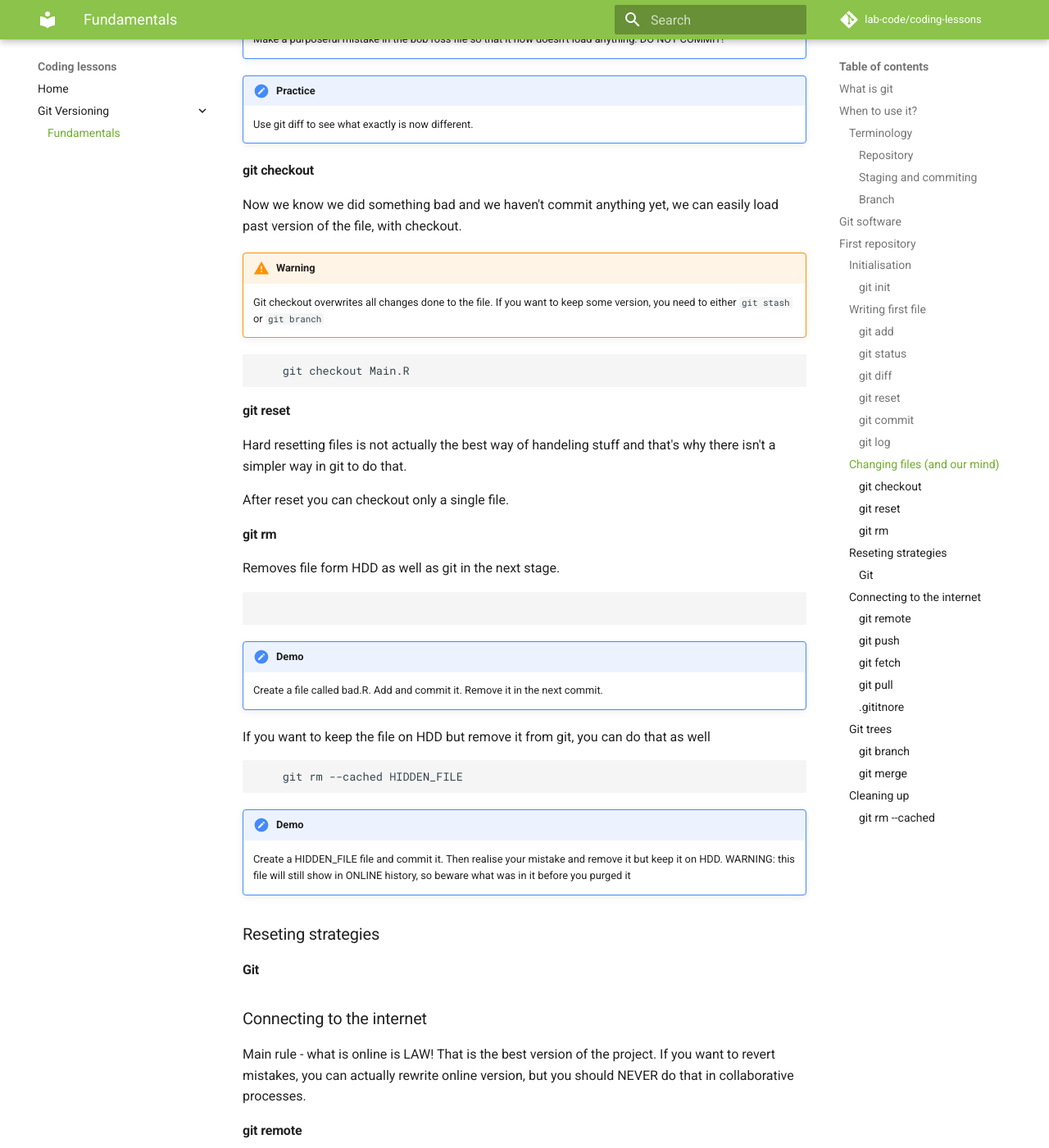
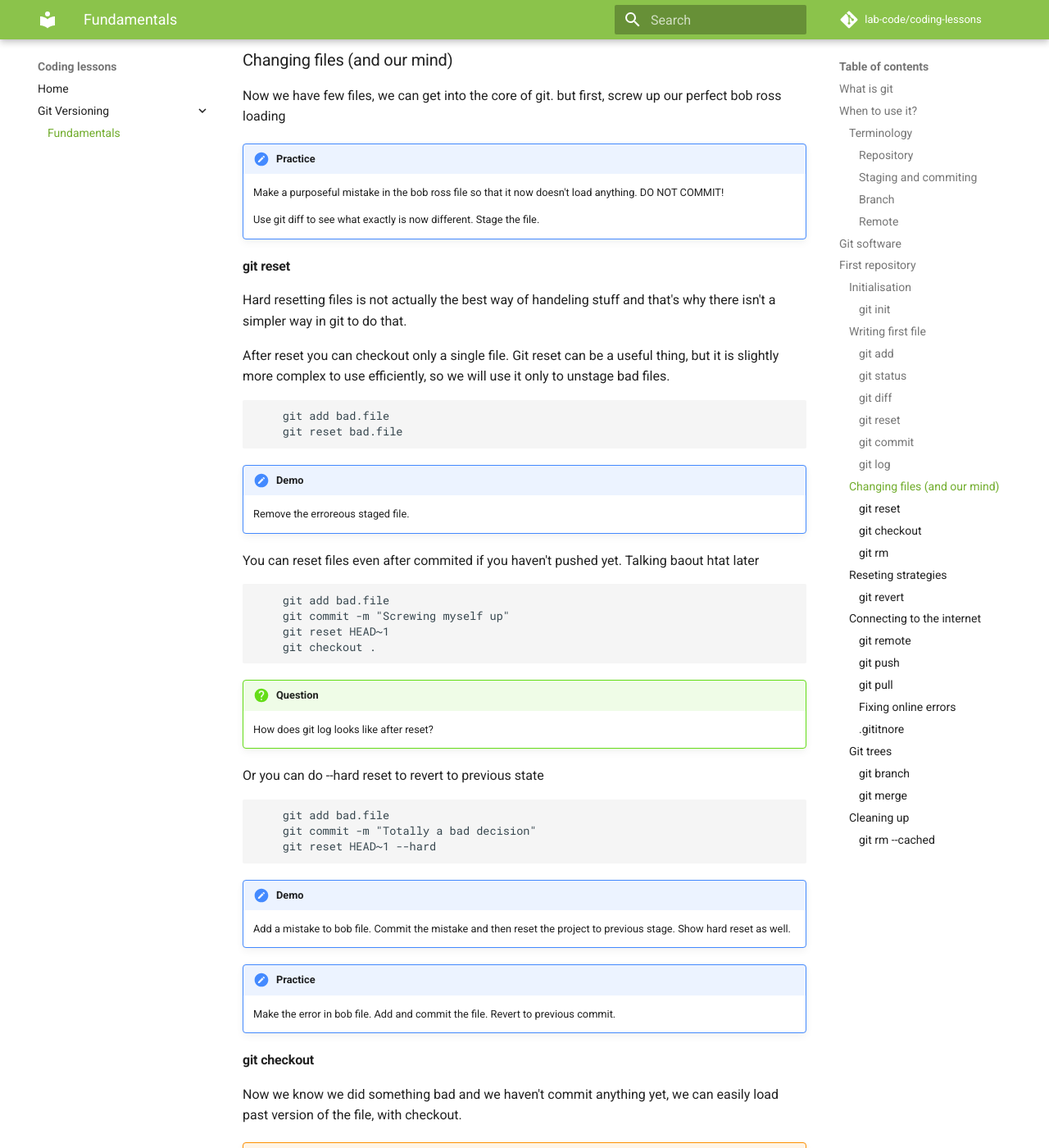
Before and after one commit to lab-code/coding-lessons, an MkDocs documentation site: the page built from docs/git/fundamentals.md, in a window 1280 px wide and 1400 px high, scrolled down 5449 px. Shown: the whole window at 82% size. Built offline with MkDocs 1.6.1 and Material for MkDocs 9.7.7, drawn with Linux system fonts in a browser that asks for light colours; comment, search, counter and statistics services are not loaded; old or Windows-style settings are respelled for this version of MkDocs; some of the changed text lies outside the part shown.

Commit message:
Extends the notes

````diff
--- a/docs/git/fundamentals.md
+++ b/docs/git/fundamentals.md
@@ -45,7 +45,15 @@ Process of adding files under version control. Staging prepares them for the com
 Stagin and commiting are separated becasue of practical reasons. You might need to stage multiple files before you want to commit to the commit.
 
 #### Branch
-Path of your project with the linear history - also calledd working tree.
+Path of your project with the linear history. Points to the latest commit in a particular "branch".
+
+Default branch is master.
+
+Common names can be *develop*, *addingEEGLAB* etc.
+
+#### Remote
+
+Online repositoryy that keeps the .git folder with entire project in it.
 
 ## Git software
 
@@ -101,7 +109,7 @@ Git add has several shorthands to add all files you have changed.
 ```
 
 !!! Demo
-    Create README.md and main.R file
+    Create README.md and main.R file. Add README to the stagin area.
 
 now let's learn a seccond command
 #### git status
@@ -132,8 +140,7 @@ Different types of diffs
 #### git reset
 Git reset allows removing files from staged area. It doens't modify nor change the file, it only unstages it.
 ```
-    git reset Main.
-
+git reset Main.
 ```
 
 #### git commit
@@ -157,9 +164,11 @@ git commit -m "Initial commit"
 ```
 
 !!! Practice
-    Now make simple modifications to Main.R to load bob ross paintings from [here](https://raw.githubusercontent.com/fivethirtyeight/data/master/bob-ross/elements-by-episode.csv) into variable called `df_bob`.
+    Now make simple modifications to main.R to load bob ross paintings from [here](https://raw.githubusercontent.com/fivethirtyeight/data/master/bob-ross/elements-by-episode.csv) into variable called `df_bob`.
 
-    Check status of your branch. Stage the file and commit it with some message.
+    Check status of your branch. Stage the file and commit it with some message. Do this several times. Always add and commit only one or two lines of code.
+
+
 
 #### git log
 
@@ -177,31 +186,76 @@ git log --pretty=online
 
 Now we have few files, we can get into the core of git. but first, screw up our perfect bob ross loading
 
-!!! Task
+!!! Practice
     Make a purposeful mistake in the bob ross file so that it now doesn't load anything. DO NOT COMMIT!
 
+    Use git diff to see what exactly is now different. Stage the file.
+
+#### git reset
+Hard resetting files is not actually the best way of handeling stuff and that's why there isn't a simpler way in git to do that.
+
+After reset you can checkout only a single file. Git reset can be a useful thing, but it is slightly more complex to use efficiently, so we will use it only to unstage bad files.
+
+```
+    git add bad.file
+    git reset bad.file
+```
+
+!!! Demo
+    Remove the erroreous staged file.
+
+You can reset files even after commited if you haven't pushed yet. Talking baout htat later
+
+```
+    git add bad.file
+    git commit -m "Screwing myself up"
+    git reset HEAD~1
+    git checkout .
+```
+
+
+!!! Question
+    How does git log looks like after reset?
+
+Or you can do --hard reset to revert to previous state
+
+```
+    git add bad.file
+    git commit -m "Totally a bad decision"
+    git reset HEAD~1 --hard
+```
+
+!!! DEMO
+    Add a mistake to bob file. Commit the mistake and then reset the project to previous stage. Show hard reset as well.
+
 !!! Practice
-    Use git diff to see what exactly is now different.
+    Make the error in bob file. Add and commit the file. Revert to previous commit.
+
 
 #### git checkout
 Now we know we did something bad and we haven't commit anything yet, we can easily load past version of the file, with checkout.
 
 !!! WARNING
-    Git checkout overwrites all changes done to the file. If you want to keep some version, you need to either `git stash` or `git branch`
+    Git checkout overwrites all changes done to the file without warning. If you want to keep some version, you need to either `git stash` or `git branch`
 
 ```
-    git checkout Main.R
+    git checkout main.R
 ```
 
-#### git reset
-Hard resetting files is not actually the best way of handeling stuff and that's why there isn't a simpler way in git to do that.
+After file is commited, checkout serves another purpose. It allows us to checkout the project at a certain timepoint.
 
-After reset you can checkout only a single file.
+!!! DEMO
+    Make some elaborate changes to the main.R. Add the change
+
+```
+    git checkout 34hb56
+    git reset --hard
+```
 
 #### git rm
 Removes file form HDD as well as git in the next stage.
+```
 
-```
 ```
 
 !!! Demo
@@ -217,24 +271,90 @@ If you want to keep the file on HDD but remove it from git, you can do that as w
     Create a HIDDEN_FILE file and commit it. Then realise your mistake and remove it but keep it on HDD. WARNING: this file will still show in ONLINE history, so beware what was in it before you purged it
 
 ### Reseting strategies
+Rule of thumb is, that if you pushed online, you should never revert back. If you are working on a local PC, you are finne and safe and can do whatever. Reset, reset hard, checkout ...
 
-#### Git
+If you pushed online, there is another way
+
+#### git revert
+Git revert creates a new commit that reverts the ast several. That way we are still continuing linearly
+
+```
+    git add bad-life-decision.md
+    git commit -m "Adds all the bad deccisions"
+    git revert HEAD #reverts latest commit
+    git revert sha-commit #reverts particular commit
+```
+
+!!! Demo
+    Add a mistake to the bob ross file.
+
+!!! Practice
+    Create two new lines in bob ross file. commit the changes. Revert the changes. take a look at the log.
+
+    Reset the repository to the state before you even added the files.
 
 ### Connecting to the internet
 
 Main rule - what is online is LAW! That is the best version of the project. If you want to revert mistakes, you can actually rewrite online version, but you should NEVER do that in collaborative processes.
 
 #### git remote
-Multiple remotes?
+Remote is factically a url pointing to an online repository where you can push your changes and kee it in sync with your local changes.
+
+Default remote is called `origin`. You can change it but it is not recommended. Get used to it.
+
+```
+    git remote add origin https://address.com/repository.git
+```
+
+You can have multiple remotes .. e.g. one for your private development and one for keeping track of a package you are using being developed. That is basically how forking works. We will get into that next time.
 
 #### git push
 
+Git push pushes your .git repository online.
+
+!!! Practice
+    Push your current repository online
+
+
+ANy push you are making wants to be linear, meaning that if you reverted to past version, you will not be able to push.
+
+!!! Practice
+    Revert your repository to one step back. Try to push. You can't. we will go about it in the next excercise
+
+Explain what is problem with reverting states.
+#### git pull
+Pull does two things ... fetch and merge. We will talk about merge with branching, but if you have a single branch and linear history, you should be fie with pulls.
+
+```
+git pull
+```
+
+!!! Practice
+    Pull the repository that is now behind. You should now be at the tip of your current repository,
+
+
+#### Fixing online errors
+Now it is time to understand the purpose of git revert.
+
+!!! Practice
+    Make a mistake in your file. Commit and push it.
+
+    Shit, you have a mistake in your file. Reset your repository to the previous state before the fuckup. Try to push, you can't.
+
+```
+git push -f
+```
 !!! Warning
-    Pushing reverted
+    This approach is possible if you are the only person working on a repo, but shoudl NEVER! be done in collaborative projects.
 
-#### git fetch
+So if you should NEVER EVER DO THAT, how can you fix a messup? `git revert`
 
-#### git pull
+!!! Practice
+    Make the same mistake in your file. Commit and push it.
+
+    Now make a revert commit for that particular commit. Push the result.
+
+    Marvel
 
 #### .gititnore
 Git tracks every file inside your directory, but sometimes you don't want that.
````
